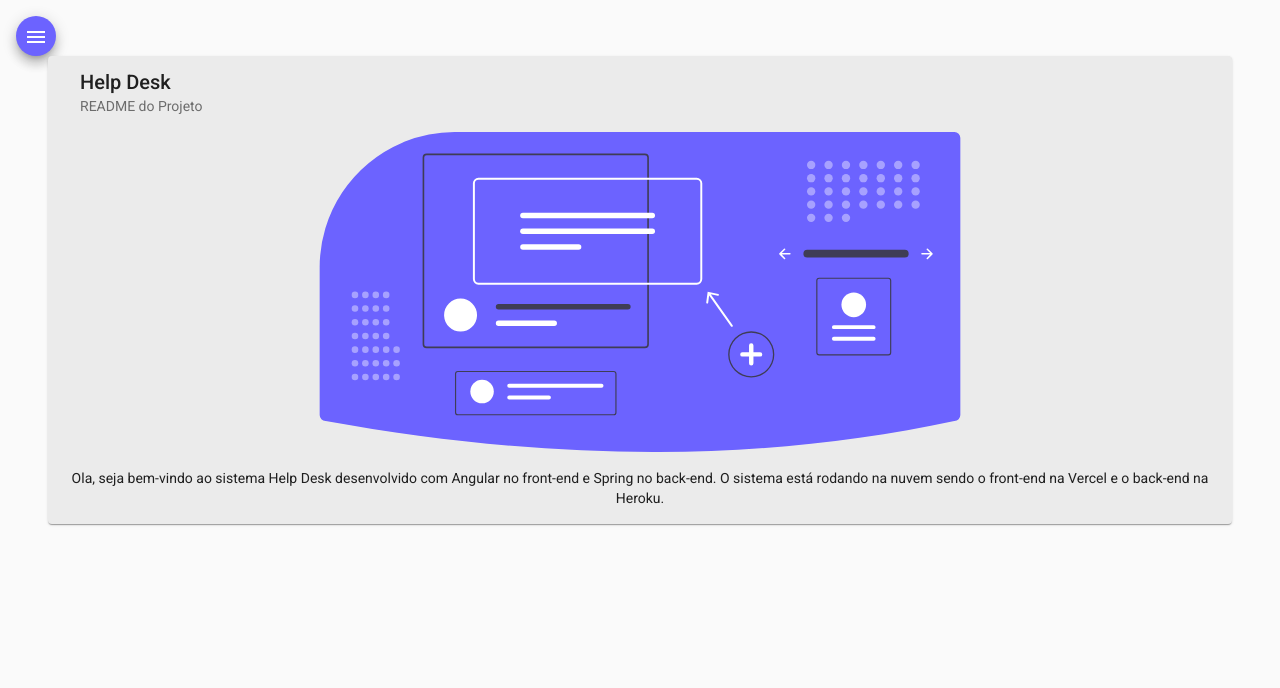
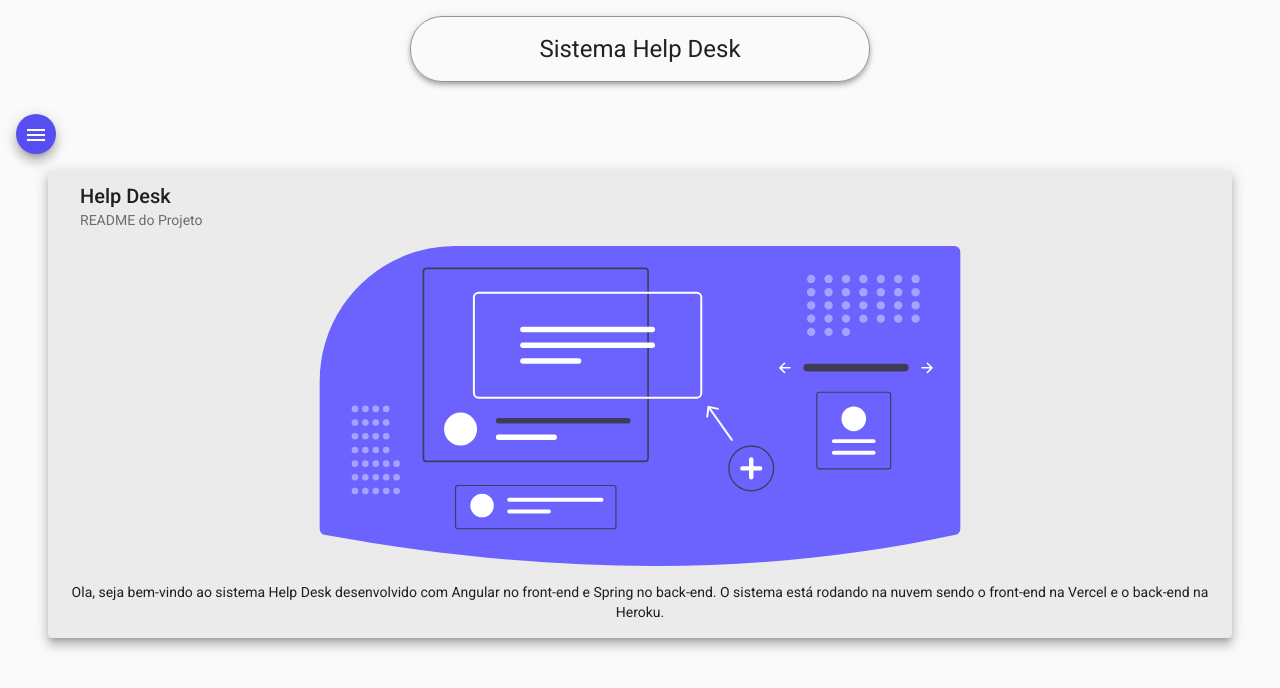
Before and after one commit to jardessouza/helpdesk-front, an Angular app: page /home in a window 1280 px wide. Shown: the top 688 px of the page. Built offline with nearby package versions, Linux system fonts and the light colour scheme.

Commit message:
HTML e CSS para header

```diff
--- a/package.json
+++ b/package.json
@@ -3,8 +3,8 @@
   "version": "0.0.0",
   "scripts": {
     "ng": "ng",
-    "start": "set NODE_OPTIONS=--openssl-legacy-provider && react-scripts start",
-    "build": "set NODE_OPTIONS=--openssl-legacy-provider && react-scripts build",
+    "start": "ng serve",
+    "build": "export NODE_OPTIONS=--openssl-legacy-provider; gatsby build",
     "watch": "ng build --watch --configuration development",
     "postinstall": "ngcc"
   },
--- a/src/app/app.module.ts
+++ b/src/app/app.module.ts
@@ -1,3 +1,4 @@
+
 import { NgModule } from '@angular/core';
 import { BrowserModule } from '@angular/platform-browser';
 
@@ -32,6 +33,7 @@ import { MatCardModule } from '@angular/material/card';
 // Componentes do projeto
 import { NavComponent } from './components/nav/nav.component';
 import { HomeComponent } from './components/home/home.component';
+import { HeaderComponent } from './components/header/header.component';
 
 
 
@@ -40,6 +42,7 @@ import { HomeComponent } from './components/home/home.component';
     AppComponent,
     NavComponent,
     HomeComponent,
+    HeaderComponent
   ],
   imports: [
     BrowserModule,
--- /dev/null
+++ b/src/app/components/header/header.component.css
@@ -0,0 +1,12 @@
+.container{
+    display: flex;
+    align-items: center;
+    justify-content: center;
+}
+
+h1{
+    margin-top: 1rem;
+    border: 1px solid rgb(148, 146, 146);
+    padding: 1rem 10%;
+    border-radius: 2rem;
+}
--- /dev/null
+++ b/src/app/components/header/header.component.html
@@ -0,0 +1,3 @@
+<div class="container">
+    <h1 class="mat-elevation-z4">Sistema Help Desk</h1>
+</div>
--- /dev/null
+++ b/src/app/components/header/header.component.ts
@@ -0,0 +1,15 @@
+import { Component, OnInit } from '@angular/core';
+
+@Component({
+  selector: 'app-header',
+  templateUrl: './header.component.html',
+  styleUrls: ['./header.component.css']
+})
+export class HeaderComponent implements OnInit {
+
+  constructor() { }
+
+  ngOnInit(): void {
+  }
+
+}
--- a/src/app/components/home/home.component.css
+++ b/src/app/components/home/home.component.css
@@ -1,6 +1,6 @@
 .card {
     width: 90%;
-    margin: auto;
+    margin: 1rem auto;
     background-color: rgb(235, 235, 235);
 }
 
--- a/src/app/components/home/home.component.html
+++ b/src/app/components/home/home.component.html
@@ -1,4 +1,4 @@
-<mat-card class="card">
+<mat-card class="card mat-elevation-z8">
     <mat-card-header>
 
       <mat-card-title>Help Desk</mat-card-title>
--- a/src/app/components/nav/nav.component.css
+++ b/src/app/components/nav/nav.component.css
@@ -4,7 +4,7 @@
 
 .sidenav{
     width: 13rem;
-    background: #6c63ff;
+    background: #564ef0;
 
 }
 
@@ -21,5 +21,5 @@
 .menu{
     margin: 1rem 0 0 1rem;
     color: white;
-    background: #6c63ff;
+    background: #564ef0;
 }
--- a/src/app/components/nav/nav.component.html
+++ b/src/app/components/nav/nav.component.html
@@ -25,6 +25,7 @@
     </mat-drawer>
 
     <div class="sidenav-content">
+        <app-header></app-header>
       <button class="menu mat-elevation-z8" (click)="drawer.toggle()" mat-icon-button>
         <mat-icon>menu</mat-icon>
       </button>
```
